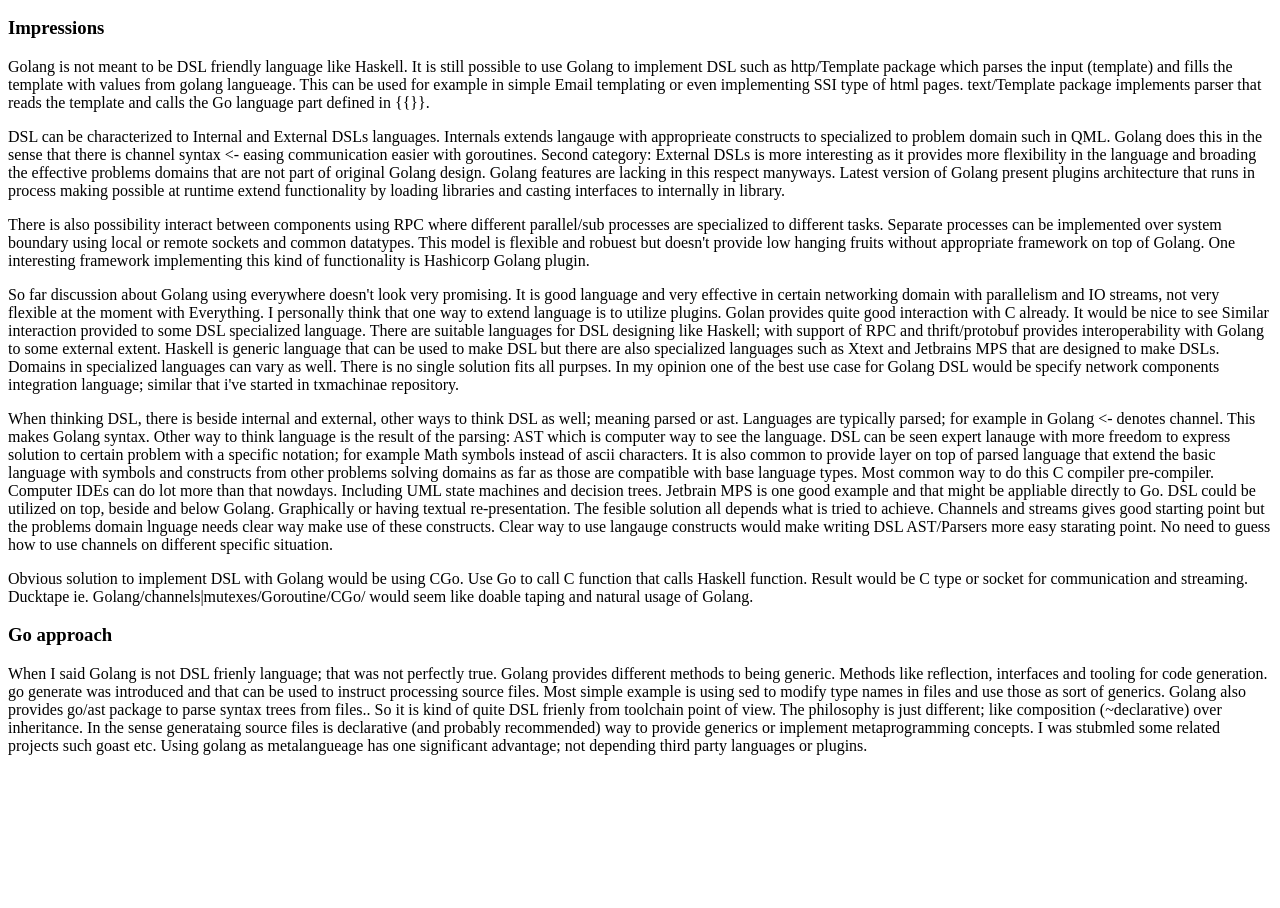
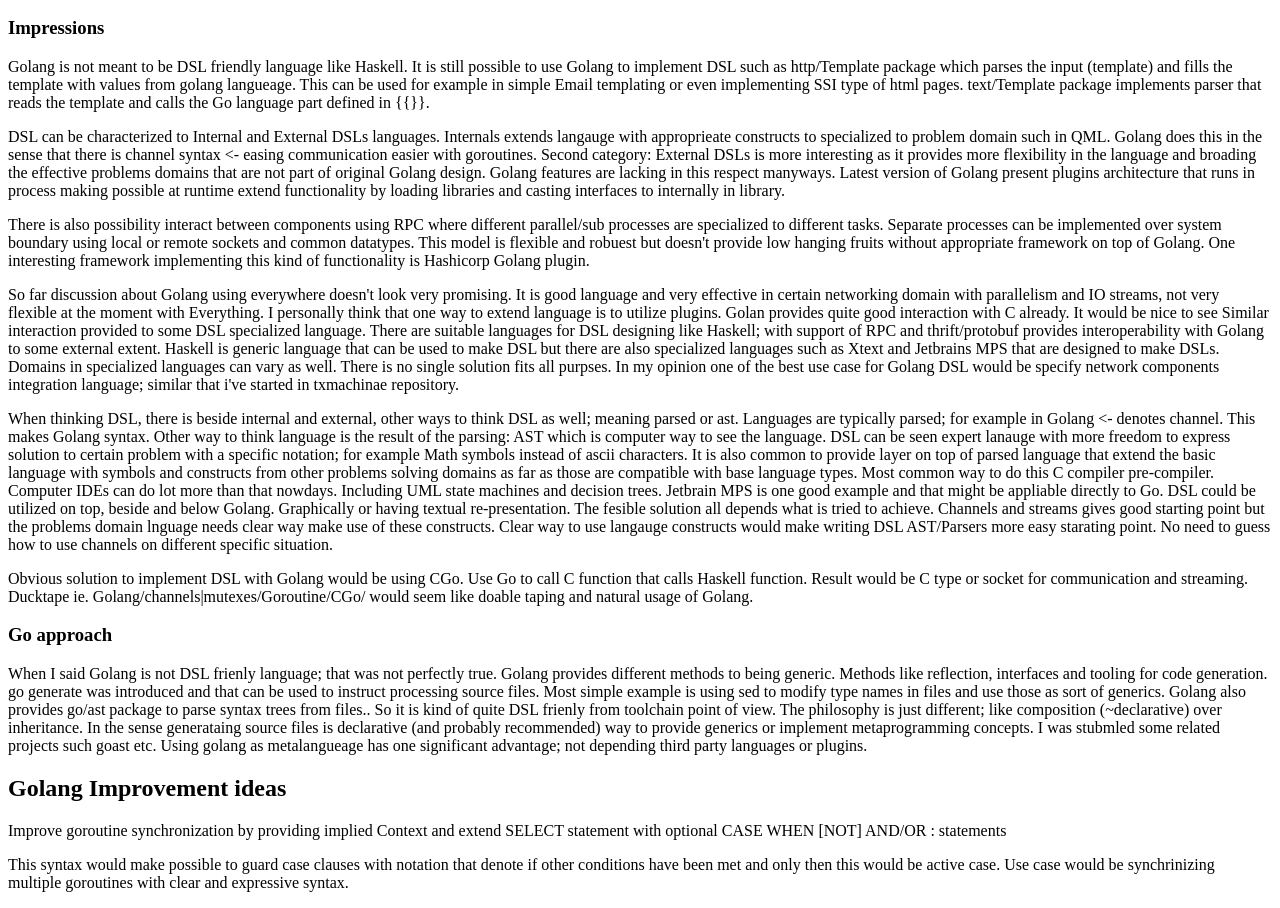
Before and after one commit to aetelani/aetelani.github.io, a plain HTML site: page index.html in a window 1280 px wide. Shown: the part 110-1018 px from the top of the page. Before the commit the page ends 881 px from the top, so only its background shows below. Drawn offline with Linux system fonts and the light colour scheme.

Commit message:
Update index.html
Added golang improvement ideas

```diff
--- a/index.html
+++ b/index.html
@@ -20,5 +20,8 @@
   <p>Obvious solution to implement DSL with Golang would be using CGo. Use Go to call C function that calls Haskell function. Result would be C type or socket for communication and streaming. Ducktape ie. Golang/channels|mutexes/Goroutine/CGo/<dsl> would seem like doable taping and natural usage of Golang. </p>
   <h3>Go approach</h3>
   <p>When I said Golang is not DSL frienly language; that was not perfectly true. Golang provides different methods to being generic. Methods like reflection, interfaces and tooling for code generation. go generate was introduced and that can be used to instruct processing source files. Most simple example is using sed to modify type names in files and use those as sort of generics. Golang also provides go/ast package to parse syntax trees from files.. So it is kind of quite DSL frienly from toolchain point of view. The philosophy is just different; like composition (~declarative) over inheritance. In the sense generataing source files is declarative (and probably recommended) way to provide generics or implement metaprogramming concepts. I was stubmled some related projects such goast etc. Using golang as metalangueage has one significant advantage; not depending third party languages or plugins.</p>
+  <h2>Golang Improvement ideas</h2>
+  <p>Improve goroutine synchronization by providing implied Context and extend SELECT statement with optional CASE <signal> WHEN [NOT] <signal> AND/OR <signal> : statements<p/>
+  <p>This syntax would make possible to guard case clauses with notation that denote if other conditions have been met and only then this would be active case. Use case would be synchrinizing multiple goroutines with clear and expressive syntax.</p>
   </body>
 </html>
```
